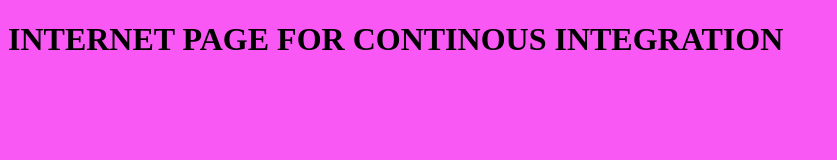
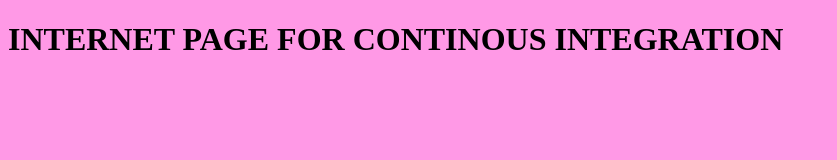
Before and after one commit to enestori/test, a plain HTML site: page index.html in a window 1280 px wide. Shown: the whole page, without its empty margins (0-837 px from the left). Drawn offline with Linux system fonts and the light colour scheme.

Commit message:
Update index.html

```diff
--- a/index.html
+++ b/index.html
@@ -6,7 +6,7 @@
 <head>
 <style>
 body {
-background-color: #FA58F4
+background-color: #ff99e6
 }
  h1 (
  color: #1C1C1C;
```
